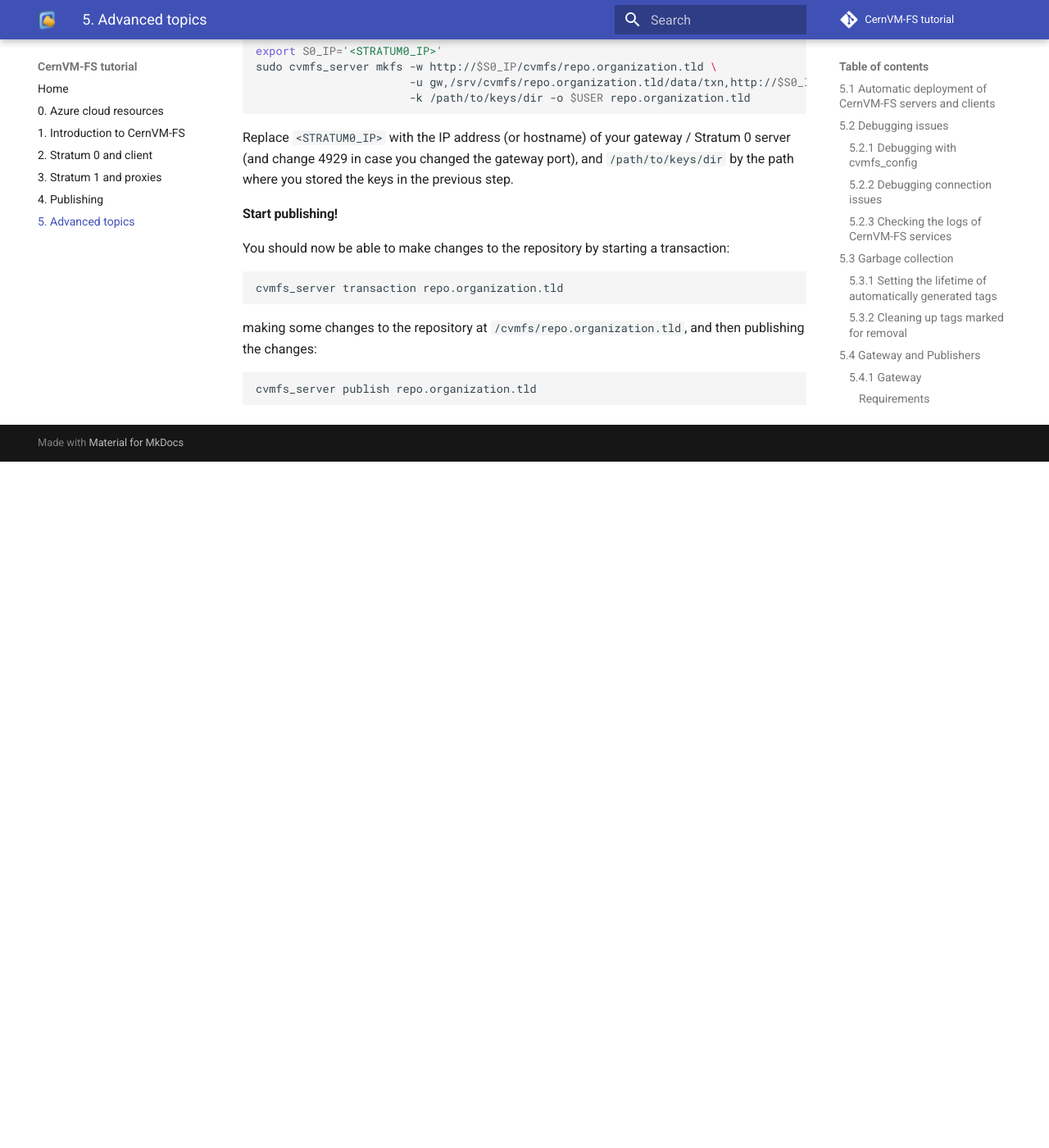
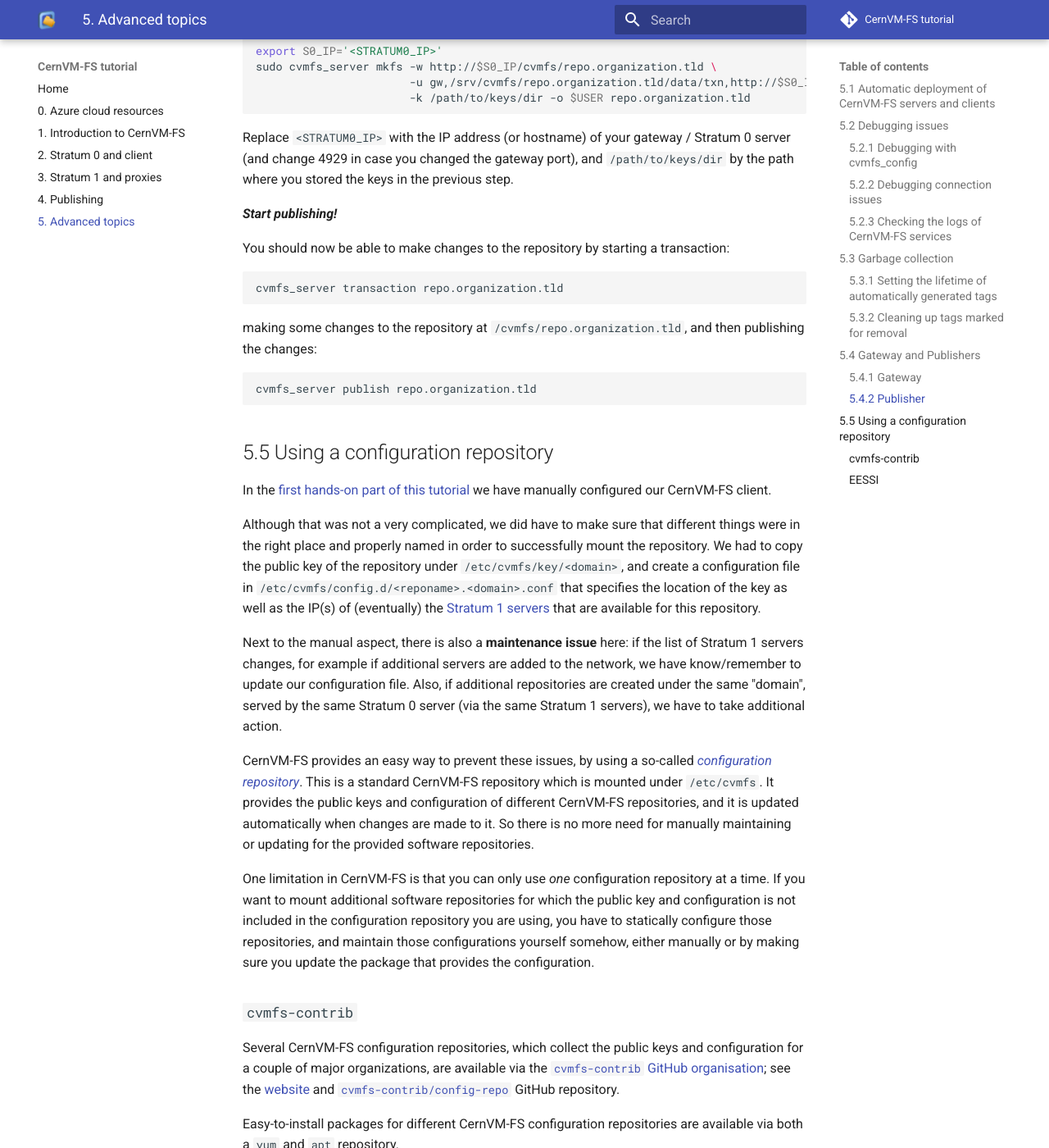
Before and after one commit to cvmfs-contrib/cvmfs-tutorial-2021, an MkDocs documentation site: the page built from docs/05_advanced.md, in a window 1280 px wide and 1400 px high, scrolled down 6547 px. Shown: the whole window at 82% size. Built offline with MkDocs 1.6.1 and Material for MkDocs 9.7.7, drawn with Linux system fonts in a browser that asks for light colours; comment, search, counter and statistics services are not loaded; before the commit the page ends 7110 px from its top, so only the background shows below that; some of the changed text lies outside the part shown.

Commit message:
add section in advanced part on config repo

````diff
--- a/docs/05_advanced.md
+++ b/docs/05_advanced.md
@@ -172,12 +172,12 @@
 
 ### 5.4.1 Gateway
 
-#### Requirements
+***Requirements***
 
 The gateway system has the same requirements as a standard Stratum 0 server, except that it also needs
 an additional port for the gateway service. This port is configurable, but by default port 4929 is used.
 
-#### Installation
+***Installation***
 
 Perform the installation steps for the Stratum 0, which can be found in an
 [earlier section](02_stratum0_client.md#212-installing-cernvm-fs).
@@ -193,7 +193,7 @@
 sudo cvmfs_server mkfs -o $USER repo.organization.tld
 ```
 
-#### Configuration
+***Configuration***
 
 The gateway requires you to set up a configuration file `/etc/cvmfs/gateway/repo.json`.
 This is a JSON file containing the name of the repository, the keys that can be used by publishers to get
@@ -242,7 +242,7 @@
 This is where you can, for instance, change the port of the gateway service and the maximum length of
 an acquired lease. Assuming you do not have to change the port, you can leave it as it is.
 
-#### Starting the service
+***Starting the service***
 
 To start the gateway service, use:
 
@@ -255,11 +255,11 @@
 
 ### 5.4.2 Publisher
 
-#### Requirements
+***Requirements***
 
 There a no special requirements for a publisher system with respect to resources.
 
-#### Installation
+***Installation***
 
 The publisher only needs to have the `cvmfs-server` package installed:
 ```
@@ -267,7 +267,7 @@
 sudo yum install -y cvmfs-server
 ```
 
-#### Configuration
+***Configuration***
 
 The publisher machine only needs three files with keys:
 
@@ -280,7 +280,7 @@
 
 All these files should be placed in some (temporary) directory on the publisher system.
 
-#### Creating the repository
+***Creating the repository***
 
 We can now create the repository available for writing on our publisher machine by running:
 
@@ -294,7 +294,7 @@
 (and change 4929 in case you changed the gateway port), and `/path/to/keys/dir` by the path where you
 stored the keys in the previous step.
 
-#### Start publishing!
+***Start publishing!***
 
 You should now be able to make changes to the repository by starting a transaction:
 ```bash
@@ -306,3 +306,63 @@
 ```bash
 cvmfs_server publish repo.organization.tld
 ```
+
+## 5.5 Using a configuration repository
+
+In the [first hands-on part of this tutorial](02_stratum0_client.md#22-setting-up-a-client) we have manually
+configured our CernVM-FS client.
+
+Although that was not a very complicated, we did have to make sure that different things were
+in the right place and properly named in order to successfully mount the repository.
+We had to copy the public key of the repository under `/etc/cvmfs/key/<domain>`,
+and create a configuration file in `/etc/cvmfs/config.d/<reponame>.<domain>.conf`
+that specifies the location of the key
+as well as the IP(s) of (eventually) the [Stratum 1 servers](03_stratum1_proxies.md#331-connect-to-the-stratum-1)
+that are available for this repository.
+
+Next to the manual aspect, there is also a **maintenance issue** here: if the list of Stratum 1 servers
+changes, for example if additional servers are added to the network,
+we have know/remember to update our configuration file. Also, if additional repositories are created
+under the same "domain", served by the same Stratum 0 server (via the same Stratum 1 servers),
+we have to take additional action.
+
+CernVM-FS provides an easy way to prevent these issues, by using a so-called
+[*configuration repository*](https://cvmfs.readthedocs.io/en/stable/cpt-configure.html#the-config-repository).
+This is a standard CernVM-FS repository which is mounted under `/etc/cvmfs`. It provides the
+public keys and configuration of different CernVM-FS repositories, and it is updated automatically
+when changes are made to it. So there is no more need for manually maintaining or updating for the
+provided software repositories.
+
+One limitation in CernVM-FS is that you can only use *one* configuration repository at a time.
+If you want to mount additional software repositories for which the public key and configuration is
+not included in the configuration repository you are using, you have to statically configure those repositories,
+and maintain those configurations yourself somehow, either manually or by making sure you update
+the package that provides the configuration.
+
+### `cvmfs-contrib`
+
+Several CernVM-FS configuration repositories, which collect the public keys and configuration
+for a couple of major organizations, are available via the [`cvmfs-contrib` GitHub organisation]();
+see the [website](https://cvmfs-contrib.github.io) and [`cvmfs-contrib/config-repo`](https://github.com/cvmfs-contrib/config-repo) GitHub repository.
+
+Easy-to-install packages for different CernVM-FS configuration repositories are available via both a `yum` and `apt` repository.
+
+### EESSI
+
+The [EESSI project](https://www.eessi-hpc.org/) also provides easy-to-install packages for
+its CernVM-FS configuration repository, which are available through the [`EESSI/filesystem-layer`](https://github.com/EESSI/filesystem-layer/releases) GitHub repository.
+
+For example, to install the EESSI CernVM-FS configuration repository on CentOS 7 or 8:
+
+```bash
+sudo yum install -y https://github.com/EESSI/filesystem-layer/releases/download/v0.2.3/cvmfs-config-eessi-0.2.3-1.noarch.rpm
+```
+
+After installing this package, you will have the CernVM-FS configuration repository for EESSI available:
+
+```bash
+$ ls /cvmfs/cvmfs-config.eessi-hpc.org/etc/cvmfs
+contact  default.conf  domain.d  keys
+```
+
+And as a result, you can also access the EESSI pilot software repository at `/cvmfs/pilot.eessi-hpc.org`!
````
